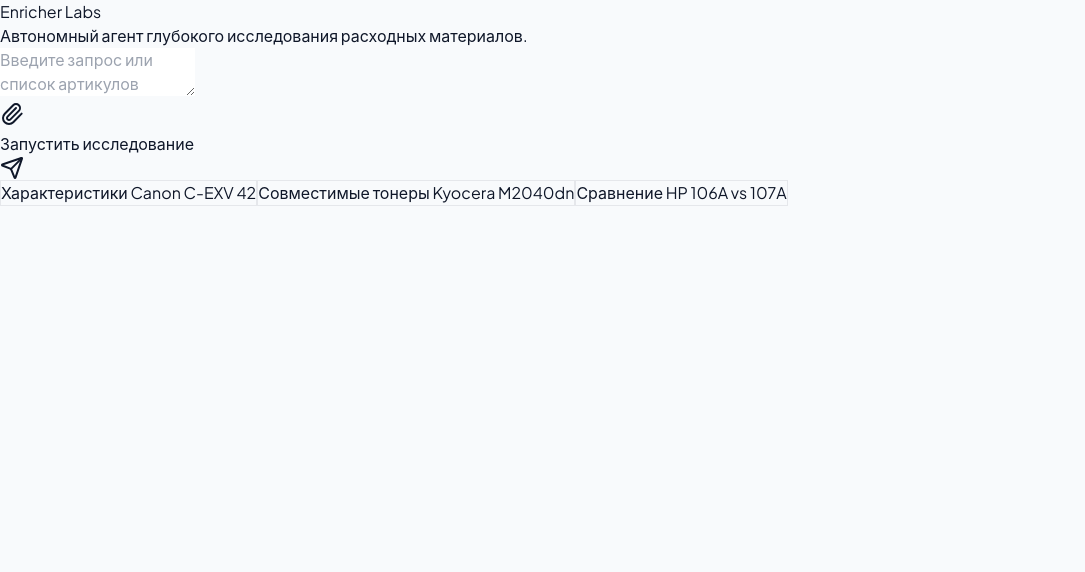
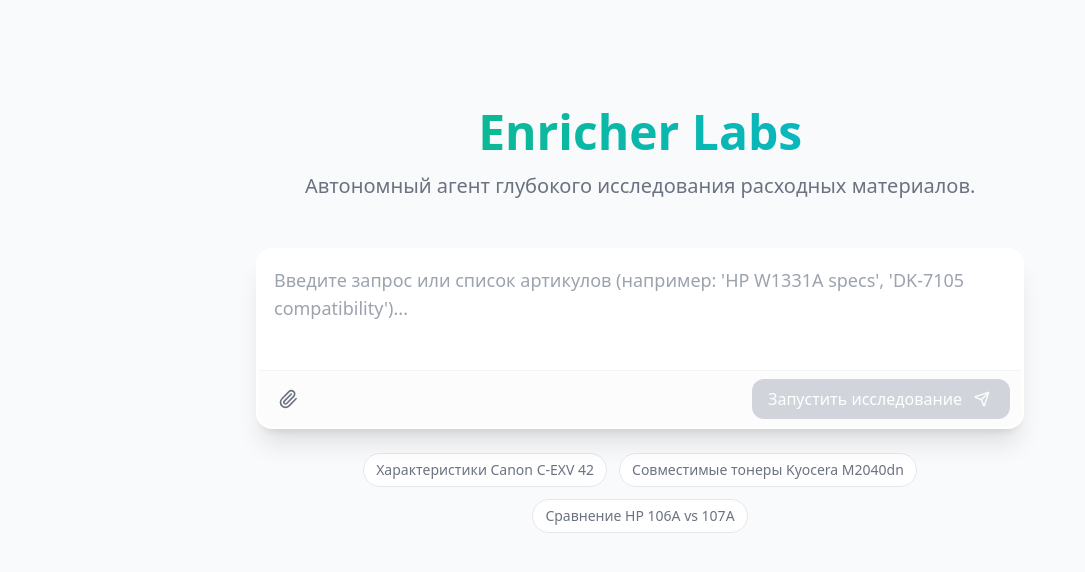
Before and after one commit to mindburnlabs/EnricherPro, a React (Vite) app: page / in a window 1280 px wide. Shown: the top 572 px of the page, without its empty margins (0-1085 px from the left). Built offline with nearby package versions, Linux system fonts and the light colour scheme.

Commit message:
fix(build): correct tailwind content paths for src directory

```diff
--- a/tailwind.config.js
+++ b/tailwind.config.js
@@ -3,9 +3,7 @@
   darkMode: 'class',
   content: [
     "./index.html",
-    "./*.{js,ts,jsx,tsx}",
-    "./components/**/*.{js,ts,jsx,tsx}",
-    "./services/**/*.{js,ts,jsx,tsx}",
+    "./src/**/*.{js,ts,jsx,tsx}",
   ],
   theme: {
     extend: {
```
